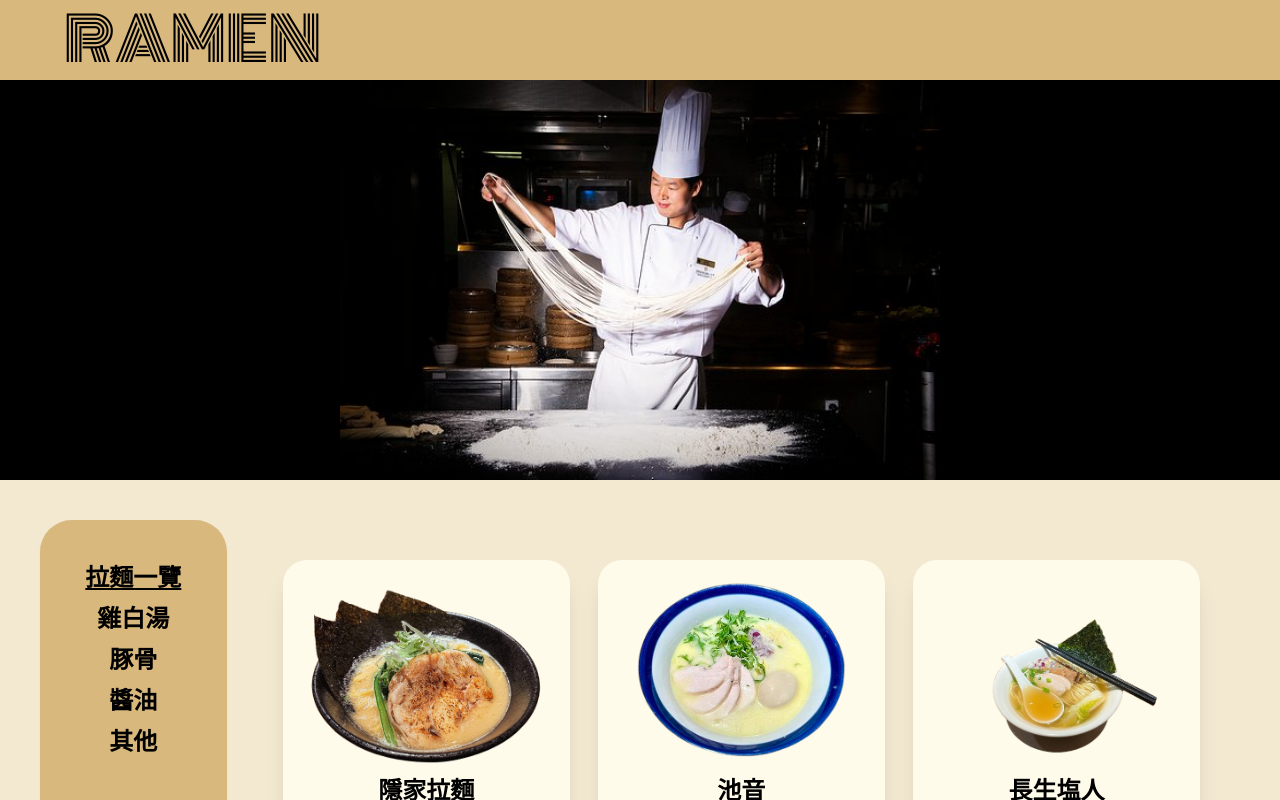
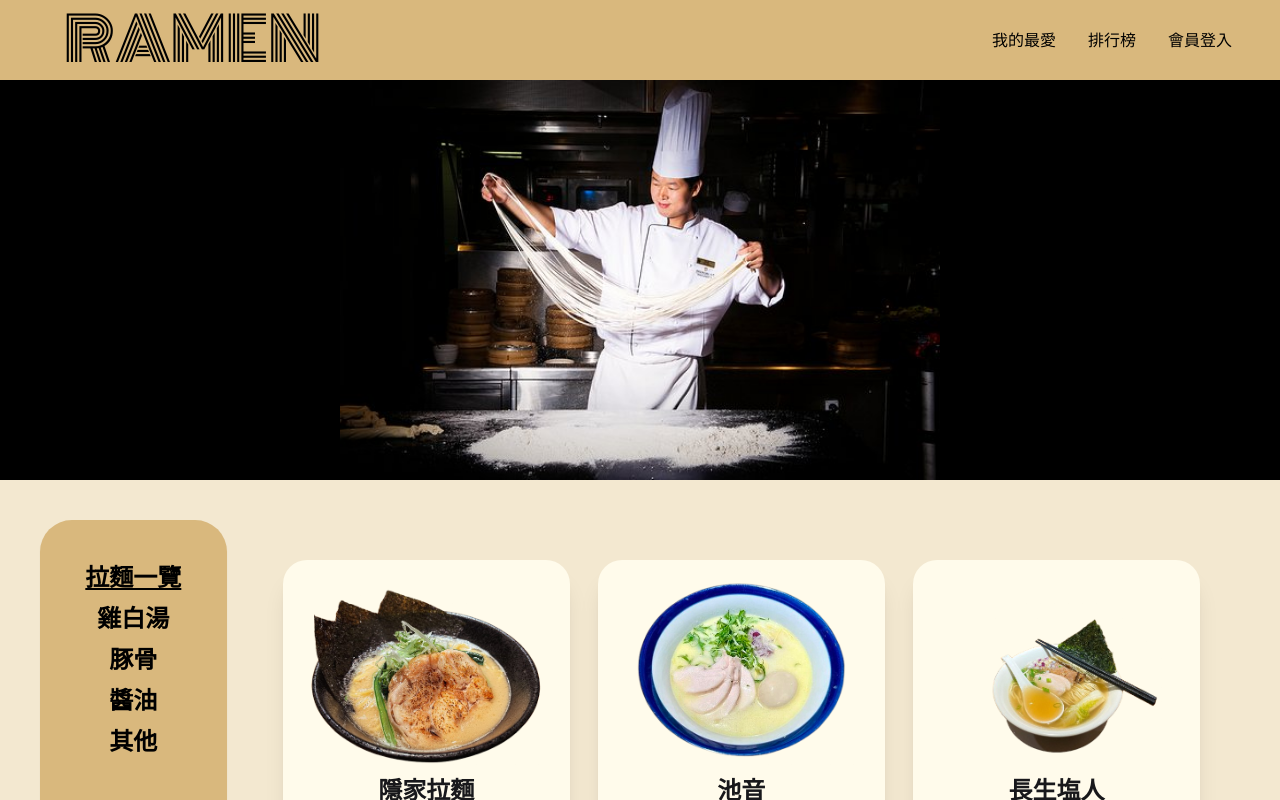
Before and after one commit to yapcheng/ramen, a React (Vite) app: page / in a window 1280 px wide. Shown: the top 800 px of the page. Built offline with nearby package versions, Linux system fonts and the light colour scheme.

Commit message:
我好爛用不出漢堡選單

```diff
--- a/src/component/Header.jsx
+++ b/src/component/Header.jsx
@@ -1,7 +1,8 @@
 import { Link } from "react-router"
-
+import Navbar from "@/component/Navbar.jsx";
 
 function Header() {
+
   return (
     <header className="bg-[#D9B87D] h-[80px] flex items-center justify-between px-4 md:px-8 shadow-md">
 
@@ -9,7 +10,7 @@ function Header() {
       <h1 className="text-black text-6xl flex justify-center items-center h-[80px] font-[Monoton] md:justify-start ml-8 ">RAMEN</h1>
       </Link>
 
-
+      <Navbar/>
 
     </header>
   )
--- /dev/null
+++ b/src/component/Navbar.jsx
@@ -0,0 +1,29 @@
+import { NavLink } from "react-router";
+
+export default function Navbar() {
+    const navbarcontent=[
+        {to:"/",label:"我的最愛"},
+        {to:"/",label:"排行榜"},
+        {to:"/",label:"會員登入"}
+    ];
+
+    return(
+        <div className="flex felx-wrap justify-center">
+            {navbarcontent.map(({to,label}) => (
+                <NavLink
+                    key={to}
+                    to={to}
+                    className={({ isActive }) =>
+                        isActive
+                            ? "text-black  px-4 py-2"
+                            : "hover:text-white px-4 py-2"
+                    }
+                >
+                    {label}
+                </NavLink>
+
+                ))}
+        </div>
+
+    );
+}
--- a/src/component/RamanDetail.jsx
+++ b/src/component/RamanDetail.jsx
@@ -1,5 +1,5 @@
 import { useDispatch, useSelector } from "react-redux";
-import { addComment } from "../redux/commentSlice";
+import { addComment } from "@/redux/commentSlice";
 import { useState } from "react";
 import CommentSection from "../component/CommentSection";
 
--- a/src/index.css
+++ b/src/index.css
@@ -1 +1,2 @@
-@import "tailwindcss"
+@import "tailwindcss";
+@plugin "daisyui";
```
